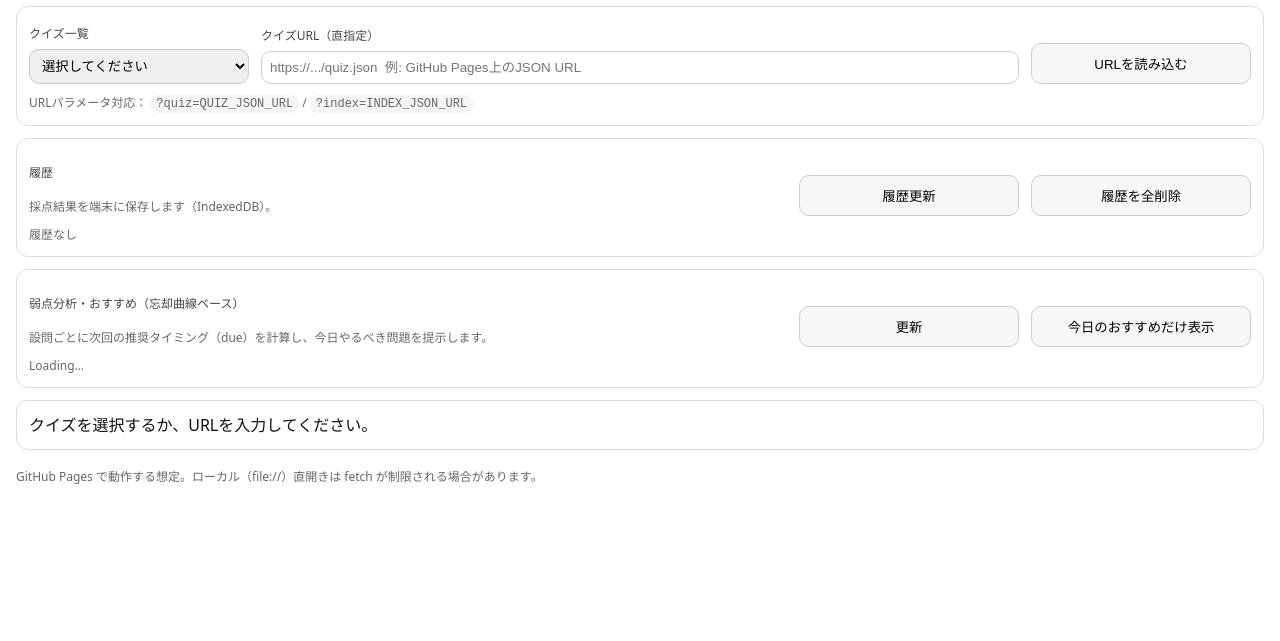
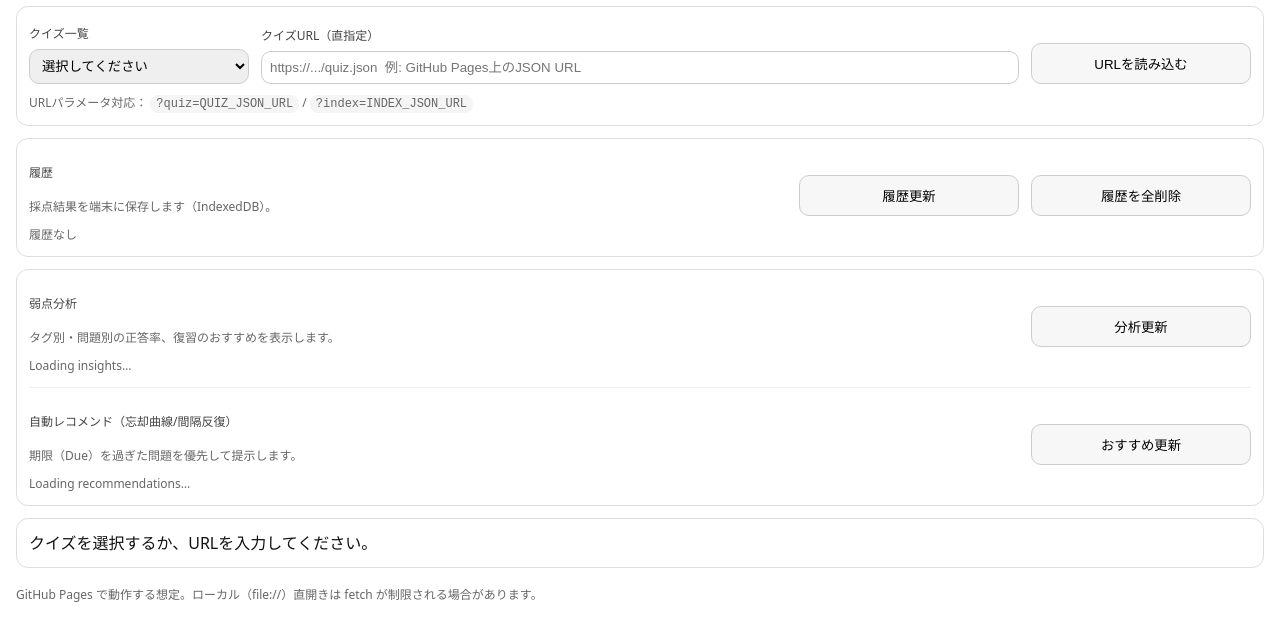
Before and after one commit to KUROROSUKE/english_learning, a plain HTML site: page index.html in a window 1280 px wide. Shown: the part 63-704 px from the top of the page. Drawn offline with Linux system fonts and the light colour scheme.

Commit message:
Update index.html

```diff
--- a/index.html
+++ b/index.html
@@ -73,21 +73,33 @@
   <section class="panel" id="insightsPanel">
   <div class="row">
     <div class="field grow">
-      <label>弱点分析・おすすめ（忘却曲線ベース）</label>
-      <div class="small">設問ごとに次回の推奨タイミング（due）を計算し、今日やるべき問題を提示します。</div>
+      <label>弱点分析</label>
+      <div class="small">タグ別・問題別の正答率、復習のおすすめを表示します。</div>
     </div>
     <div class="field">
       <label>&nbsp;</label>
-      <button id="btnRefreshInsights">更新</button>
+      <button id="btnRefreshInsights">分析更新</button>
+    </div>
+  </div>
+
+  <div id="insights" class="small" style="margin-top:10px;">Loading insights…</div>
+
+  <hr style="border:none;border-top:1px solid #eee;margin:12px 0;" />
+
+  <div class="row">
+    <div class="field grow">
+      <label>自動レコメンド（忘却曲線/間隔反復）</label>
+      <div class="small">期限（Due）を過ぎた問題を優先して提示します。</div>
     </div>
     <div class="field">
       <label>&nbsp;</label>
-      <button id="btnStartDueSession">今日のおすすめだけ表示</button>
+      <button id="btnRecommend">おすすめ更新</button>
     </div>
   </div>
 
-  <div id="insightsBox" class="small" style="margin-top:10px;">Loading…</div>
+  <div id="recommendations" class="small" style="margin-top:10px;">Loading recommendations…</div>
 </section>
+
 
 
   <main id="app" class="app">
```
